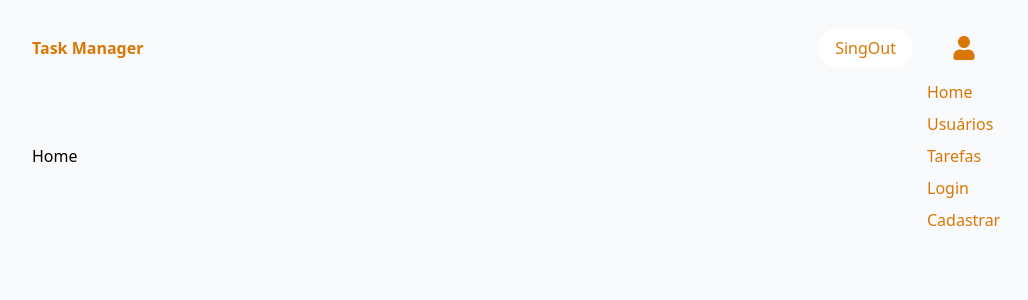
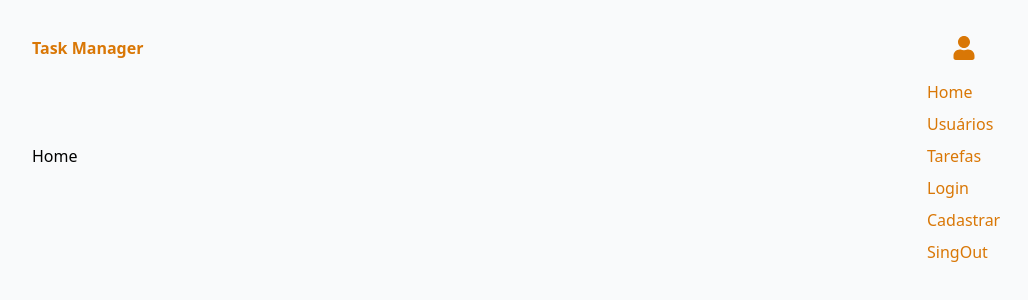
Before and after one commit to joaomacaoli/task-manager-web, a Next.js app: page / in a window 1280 px wide. Both pictures are taken after a click on the button 1092 px from the left and 48 px from the top of the page. Shown: the top 300 px of the page, without its empty margins (128-1156 px from the left). Built offline with nearby package versions, Linux system fonts and the light colour scheme; no server answers.

Commit message:
remove old singout button

```diff
--- a/src/components/navbar.tsx
+++ b/src/components/navbar.tsx
@@ -1,34 +1,16 @@
-'use client'
-
 import Link from "next/link";
 import DropMenu from "./ui/drop-menu";
 
-const env = process.env.NEXT_PUBLIC_BASE_URL;
-
 export default function NavBar() {
-
-  function handleSingOutClick() {
-    localStorage.clear()
-    alert("Você foi deslogado.")
-  }
-
   return (
-    <nav className="py-5 mb-12 flex justify-between">
-      <h1 className="py-4 font-bold text-amber-600">
-        <Link href={`${env}`}>
+    <nav className="py-5 mb-12 flex justify-between text-amber-600">
+      <h1 className="py-4 font-bold">
+        <Link href={`${process.env.NEXT_PUBLIC_BASE_URL}`}>
           Task Manager
         </Link>
       </h1>
 
-      <div className="flex items-center gap-2 text-amber-600">
-        <button
-          onClick={handleSingOutClick}
-          className="bg-white border-amber-500 px-4 py-2 rounded-full mr-4 hover:bg-amber-100"
-        >
-          <Link href={`${env}`}>
-            SingOut
-          </Link>
-        </button>
+      <div className="flex gap-2">
         <DropMenu />
       </div>
     </nav>
--- a/src/components/ui/drop-menu.tsx
+++ b/src/components/ui/drop-menu.tsx
@@ -1,3 +1,5 @@
+'use client'
+
 import Link from "next/link";
 import { FaUser } from "react-icons/fa";
 
@@ -13,6 +15,11 @@ const linksNav = [
   { label: 'Cadastrar', href: 'singup' },
 ]
 
+function handleSingOutClick() {
+  localStorage.clear()
+  alert("Você foi deslogado.")
+}
+
 export default function DropMenu() {
   return (
     <Menu>
@@ -27,6 +34,11 @@ export default function DropMenu() {
             </div>
           </MenuItem>
         ))}
+        <MenuItem>
+          <div className="block data-[focus]:bg-amber-100 text-amber-600 p-1">
+            <Link onClick={handleSingOutClick} href={`${env}`}>SingOut</Link>
+          </div>
+        </MenuItem>
       </MenuItems>
     </Menu>
   )
```
